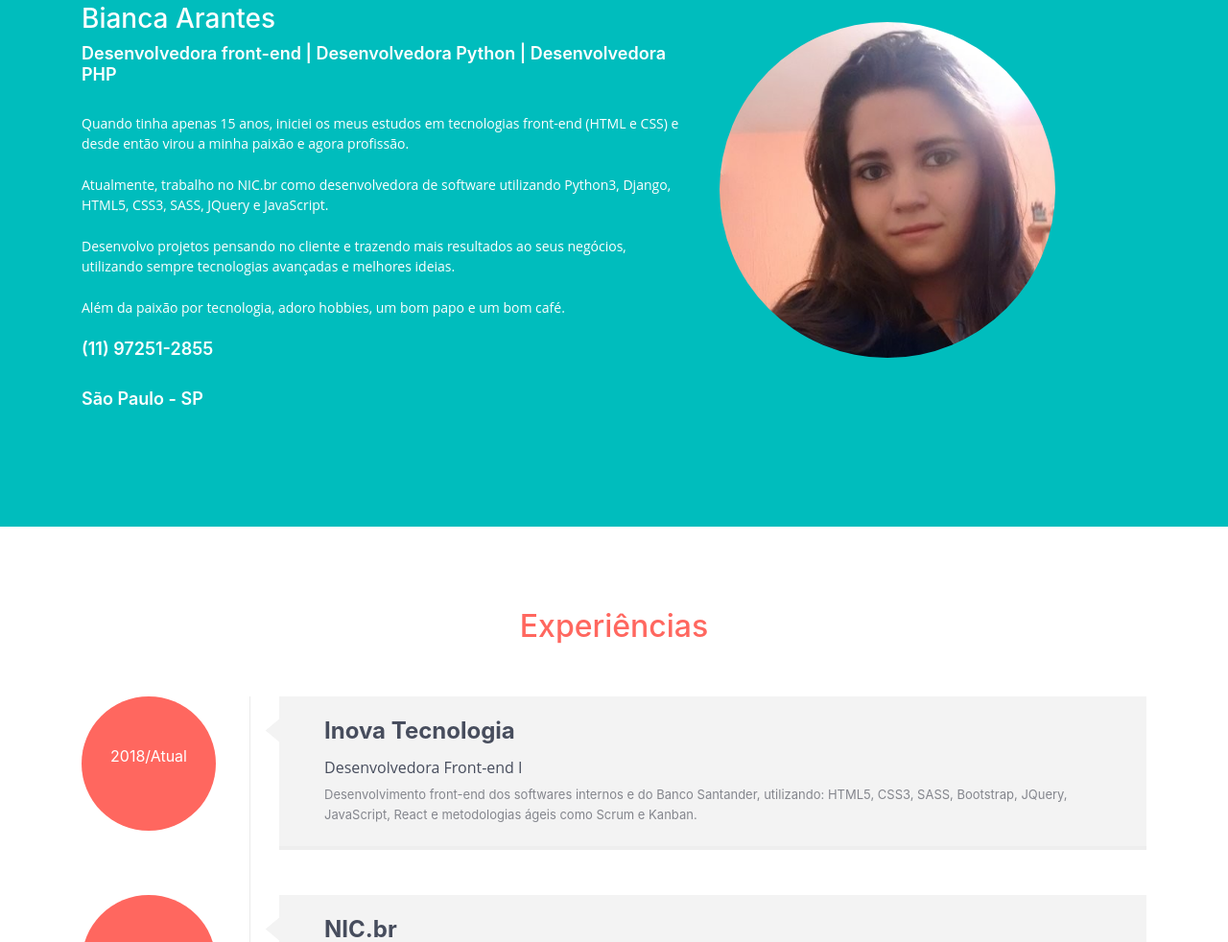
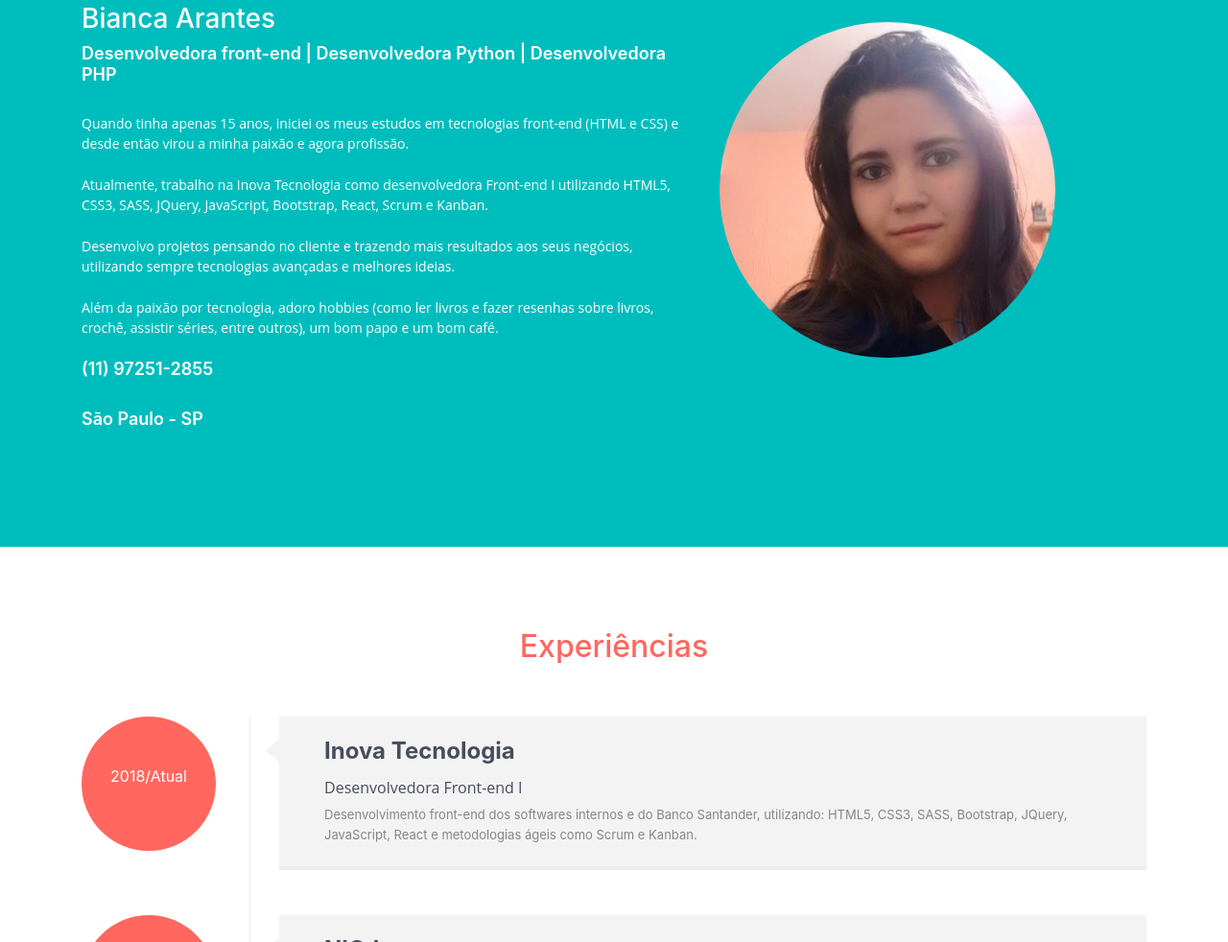
Before and after one commit to BiancaArantes28/BiancaArantes28.github.io, a plain HTML site: page index.html in a window 1280 px wide. Shown: the part 1075-2057 px from the top of the page at 96% size. Drawn offline with nearby package versions, Linux system fonts and the light colour scheme.

Commit message:
Atualizando o sobre mim

```diff
--- a/index.html
+++ b/index.html
@@ -71,9 +71,9 @@
                     <h3>Bianca Arantes</h3>
                     <h4 class="occupationArea">Desenvolvedora front-end | Desenvolvedora Python | Desenvolvedora PHP</h4>
                     <p>Quando tinha apenas 15 anos, iniciei os meus estudos em tecnologias front-end (HTML e CSS) e desde então virou a minha paixão e agora profissão.</p>
-                    <p>Atualmente, trabalho no NIC.br como desenvolvedora de software utilizando Python3, Django, HTML5, CSS3, SASS, JQuery e JavaScript.</p>
-                    <p>Desenvolvo projetos pensando no cliente e trazendo mais resultados ao seus negócios, utilizando sempre tecnologias avançadas e melhores ideias.</p>
-                    <p>Além da paixão por tecnologia, adoro hobbies, um bom papo e um bom café.</p>
+                    <p>Atualmente, trabalho na Inova Tecnologia como desenvolvedora Front-end I utilizando HTML5, CSS3, SASS, JQuery, JavaScript, Bootstrap, React, Scrum e Kanban.</p>
+                    <p>Desenvolvo projetos pensando no cliente e trazendo mais resultados aos seus negócios, utilizando sempre tecnologias avançadas e melhores ideias.</p>
+                    <p>Além da paixão por tecnologia, adoro hobbies (como ler livros e fazer resenhas sobre livros, crochê, assistir séries, entre outros), um bom papo e um bom café.</p>
                     <h4 class="occupationArea">(11) 97251-2855</h4>
                     <h4 class="occupationArea">São Paulo - SP</h4>
                 </div>
```
